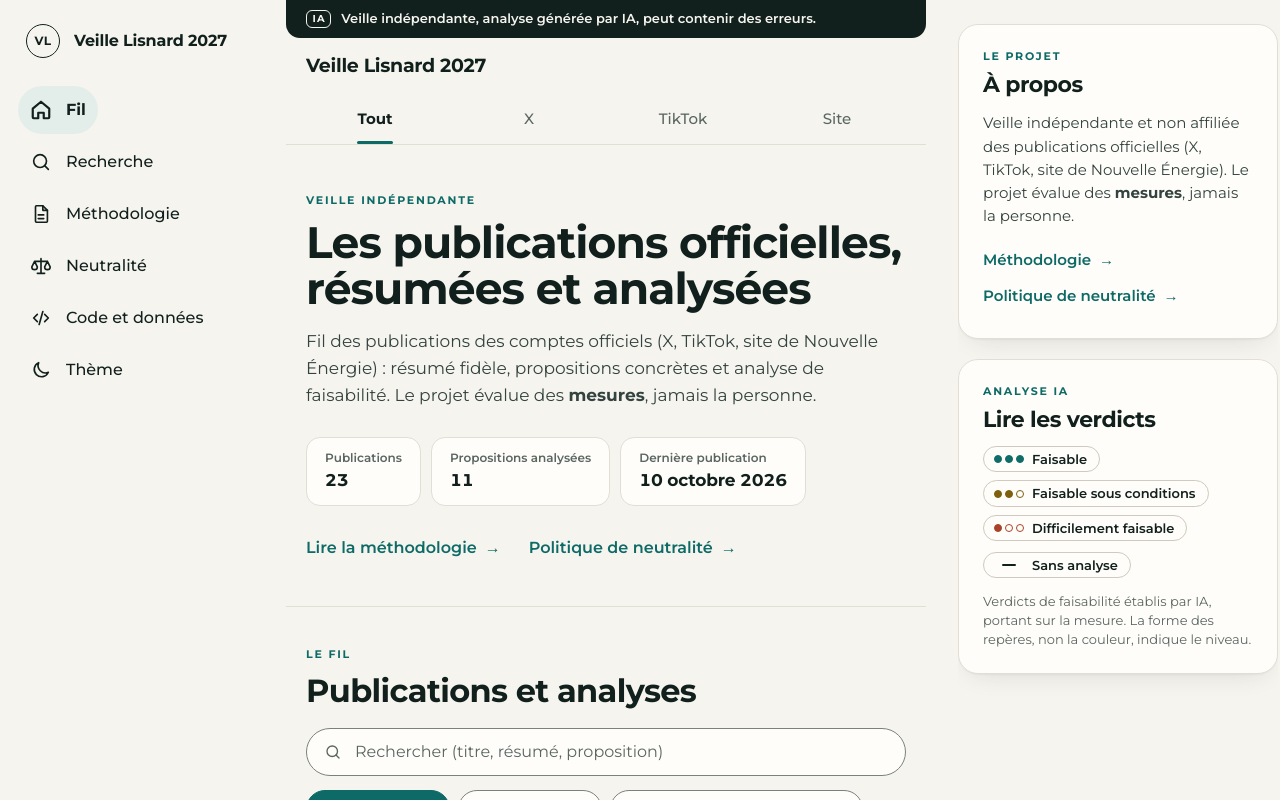
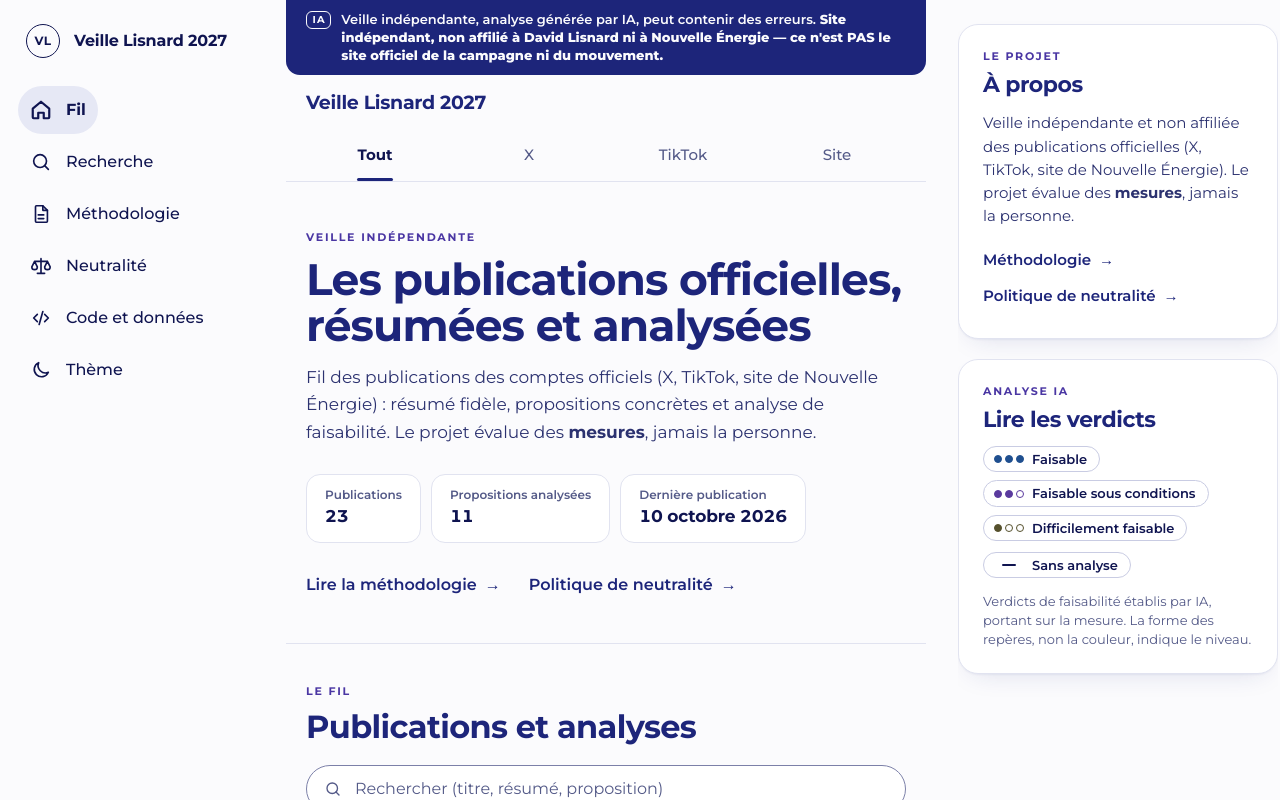
Before and after one commit to sNking06/lisnard-veille, a Next.js app in the folder web/: page / in a window 1280 px wide. Shown: the top 800 px of the page. Built offline with nearby package versions, Linux system fonts and the light colour scheme.

Commit message:
DA: palette Nouvelle Énergie (marine/kaki/blanc cassé), bandeau non affilié

```diff
--- a/web/app/globals.css
+++ b/web/app/globals.css
@@ -1,43 +1,55 @@
 /* =========================================================================
    Veille Lisnard 2027 — feuille de style
-   Ton éditorial sobre : Montserrat (titres serrés, kickers en petites capitales espacées),
-   papier chaud, encre graphite-vert, accent sarcelle, accent brique très discret.
+   Ton éditorial sobre : Montserrat (titres serrés, kickers en petites capitales espacées).
+   Palette inspirée de « Nouvelle Énergie » (couleurs seulement : ni logo, ni photo, ni affiliation) :
+   bleu marine #1d257a / bleu nuit #0f1450, violet d'accent #4a36a3, kaki #aba884 / #b0ad85.
+   Clair : fond #fbfbfd, cartes blanches à filets bleutés, titres et liens marine, boutons pleins marine,
+   boutons secondaires et filets décoratifs kaki. Le kaki n'est JAMAIS une couleur de texte sur fond clair.
+   Sombre : fond bleu nuit, cartes marine, texte #fbfbfd, liens et boutons pleins kaki (texte #0f1450).
    Mise en page « timeline » : colonne centrale, en-tête collant avec onglets, posts en cartes
    arrondies, rails latéraux en bureau, barre basse sur mobile.
    Thème clair par défaut (ou préférence système), thème sombre au choix.
-   Verdicts : même forme, même poids, même libellé typographique ; seule la teinte des repères varie,
-   à contraste équivalent. Le niveau est porté par la forme (points pleins/vides), jamais par la couleur.
-   Contrastes WCAG AA : texte ≥ 4.5:1, contrôles et bordures de contrôles ≥ 3:1.
+   Verdicts : même forme, même poids, même libellé typographique ; seule la teinte des repères varie
+   (bleu / violet / kaki foncé, ni vert ni rouge), à contraste équivalent. Le niveau est porté par la
+   forme (points pleins/vides), jamais par la couleur.
+   Contrastes WCAG AA : texte ≥ 4.5:1, contrôles et bordures de contrôles ≥ 3:1 (ratios notés en regard).
    ========================================================================= */
 
 /* ---------- Jetons (clair par défaut, y compris sans JavaScript) ---------- */
 :root {
-  --paper: #f6f4ef;
-  --surface: #fffdf9;
-  --surface-2: #efece4;
-  --hover: rgb(17 32 29 / 0.05);
-  --ink: #11201d;        /* 15:1 sur le papier */
-  --ink-2: #33433f;      /* 9.5:1 */
-  --muted: #5a6662;      /* 5.4:1 sur le papier, 4.9:1 sur surface-2 */
-  --rule: #e2ded4;
-  --rule-strong: #cfcabd;
-  --control: #7a817c;    /* bordures de contrôles : 3.7:1 sur le papier */
-  --accent: #0e6a66;     /* liens : 5.8:1 sur le papier */
-  --accent-fill: #0e6a66; /* fond des boutons pleins : texte blanc 6.4:1 */
-  --accent-fill-hover: #0b5754;
-  --on-accent: #ffffff;
-  --accent-soft: #e3eeeb;
-  --brick: #b4492f;      /* accent secondaire, très discret : 4.9:1 */
-  --ai-ink: #0e6a66;
-  --notice-bg: #11201d;  /* bandeau d'avertissement : texte 15:1 */
-  --notice-ink: #f6f4ef;
-  --header-bg: rgb(246 244 239 / 0.9);
-  --shadow: 0 1px 2px rgb(17 32 29 / 0.04), 0 10px 28px -14px rgb(17 32 29 / 0.16);
+  --paper: #fbfbfd;
+  --surface: #ffffff;
+  --surface-2: #f0f1f8;
+  --hover: rgb(29 37 122 / 0.06);
+  --ink: #0f1450;        /* texte courant : 16.4:1 sur le papier */
+  --heading: #1d257a;    /* titres : 12.7:1 sur le papier, 11.7:1 sur surface-2 */
+  --ink-2: #2c3270;      /* 10:1 */
+  --muted: #545a88;      /* 6.4:1 sur le papier, 5.8:1 sur surface-2 */
+  --rule: #e1e3f0;       /* filets bleutés (décoratifs) */
+  --rule-strong: #c9cce3;
+  --control: #7c80a8;    /* bordures de contrôles : 3.7:1 sur le papier, 3.4:1 sur surface-2 */
+  --accent: #1d257a;     /* liens : 12.7:1 sur le papier */
+  --accent-2: #4a36a3;   /* accent de titre (kickers, IA) : 8.7:1 sur le papier, 7.9:1 sur surface-2 */
+  --accent-fill: #1d257a; /* fond des boutons pleins : texte #fbfbfd 12.7:1 */
+  --accent-fill-hover: #141a5c; /* texte 15.2:1 */
+  --on-accent: #fbfbfd;
+  --accent-soft: #e6e8f5;
+  --kaki: #aba884;       /* filets et fonds uniquement, jamais en texte sur fond clair */
+  --btn2-bg: #aba884;    /* bouton secondaire : texte #0f1450 7:1 */
+  --btn2-bg-hover: #b9b692; /* texte 8.2:1 */
+  --btn2-ink: #0f1450;
+  --btn2-border: #7a7650; /* 4.5:1 sur le papier */
+  --target: #4a36a3;     /* contour de la publication ciblée par une ancre */
+  --ai-ink: #4a36a3;
+  --notice-bg: #1d257a;  /* bandeau d'avertissement : aplat marine, texte 12.7:1 */
+  --notice-ink: #fbfbfd;
+  --header-bg: rgb(251 251 253 / 0.9);
+  --shadow: 0 1px 2px rgb(29 37 122 / 0.05), 0 10px 28px -14px rgb(29 37 122 / 0.18);
 
-  /* Teintes des repères de verdict : contraste équivalent (≈ 5:1 sur les surfaces). */
-  --v-3: #0f6c68;
-  --v-2: #7d5f0e;
-  --v-1: #a8432b;
+  /* Teintes des repères de verdict : contraste équivalent (≈ 8.2:1 sur blanc, 7.3:1 sur surface-2). */
+  --v-3: #1f4f8f;        /* bleu : 8.2:1 */
+  --v-2: #5a3a9e;        /* violet : 8.3:1 */
+  --v-1: #55502c;        /* kaki foncé : 8.2:1 (repère graphique, pas du texte) */
 
   --sans: var(--font-sans), "Montserrat", -apple-system, BlinkMacSystemFont, "Segoe UI", Roboto, Helvetica, Arial, sans-serif;
   --mono: ui-monospace, SFMono-Regular, Menlo, Consolas, "Liberation Mono", monospace;
@@ -53,31 +65,39 @@
 }
 
 :root[data-theme="dark"] {
-  --paper: #0e1715;
-  --surface: #15201d;
-  --surface-2: #1c2926;
-  --hover: rgb(236 235 229 / 0.06);
-  --ink: #ecebe5;        /* 15:1 sur le papier */
-  --ink-2: #c8ccc6;
-  --muted: #97a29e;      /* 7:1 sur le papier, 6:1 sur surface-2 */
-  --rule: #26332f;
-  --rule-strong: #384743;
-  --control: #6d7a76;    /* 4:1 sur le papier, 3.4:1 sur surface-2 */
-  --accent: #5fc4bd;     /* 8.7:1 sur le papier */
-  --accent-fill: #5fc4bd; /* texte sombre 8.9:1 */
-  --accent-fill-hover: #7dd2cc;
-  --on-accent: #0b1a18;
-  --accent-soft: #14302c;
-  --brick: #e9967d;
-  --ai-ink: #5fc4bd;
-  --notice-bg: #5fc4bd;
-  --notice-ink: #0b1a18;
-  --header-bg: rgb(14 23 21 / 0.88);
-  --shadow: 0 1px 0 rgb(255 255 255 / 0.03) inset, 0 12px 28px -16px rgb(0 0 0 / 0.7);
+  --paper: #0f1450;
+  --surface: #1d257a;    /* cartes marine */
+  --surface-2: #161c5e;  /* encarts dans les cartes */
+  --hover: rgb(251 251 253 / 0.07);
+  --ink: #fbfbfd;        /* 16.4:1 sur le papier, 12.7:1 sur les cartes */
+  --heading: #fbfbfd;
+  --ink-2: #dcdef0;      /* 9.9:1 sur les cartes */
+  --muted: #b9bddf;      /* 7.1:1 sur les cartes, 9.2:1 sur le papier */
+  --rule: #2c3590;
+  --rule-strong: #424ca8;
+  --control: #8a90c8;    /* 4.3:1 sur les cartes, 5.6:1 sur le papier */
+  --accent: #c9c69f;     /* liens kaki clair : 7.5:1 sur les cartes, 9.8:1 sur le papier */
+  --accent-2: #c9c69f;
+  --accent-fill: #b0ad85; /* boutons pleins kaki : texte #0f1450 7.4:1 */
+  --accent-fill-hover: #c9c69f; /* texte 9.8:1 */
+  --on-accent: #0f1450;
+  --accent-soft: #28308a;
+  --kaki: #b0ad85;
+  --btn2-bg: transparent; /* bouton secondaire : contour kaki 5.7:1 sur les cartes, texte clair */
+  --btn2-bg-hover: rgb(251 251 253 / 0.07);
+  --btn2-ink: #fbfbfd;
+  --btn2-border: #b0ad85;
+  --target: #c9c69f;
+  --ai-ink: #c9c69f;
+  --notice-bg: #b0ad85;  /* bandeau : aplat kaki, texte #0f1450 7.4:1 */
+  --notice-ink: #0f1450;
+  --header-bg: rgb(15 20 80 / 0.9);
+  --shadow: 0 1px 0 rgb(255 255 255 / 0.04) inset, 0 12px 28px -16px rgb(0 0 0 / 0.6);
 
-  --v-3: #5fc4bd;
-  --v-2: #d4b15a;
-  --v-1: #e9967d;
+  /* Contraste équivalent (≈ 6.6–6.9:1 sur les cartes, ≈ 8:1 sur surface-2). */
+  --v-3: #9db7f5;        /* bleu clair : 6.6:1 */
+  --v-2: #c4b3f2;        /* lavande : 6.9:1 */
+  --v-1: #c0bc92;        /* kaki clair : 6.8:1 */
   color-scheme: dark;
 }
 
@@ -175,7 +195,7 @@ code {
 /* ---------- Hiérarchie éditoriale : kicker > titre > chapô > « en savoir plus » ---------- */
 .kicker {
   margin: 0 0 12px;
-  color: var(--accent);
+  color: var(--accent-2);
   font-size: 0.6875rem;   /* 11 px */
   font-weight: 700;
   line-height: 1.3;
@@ -184,7 +204,7 @@ code {
 }
 .display {
   margin: 0;
-  color: var(--ink);
+  color: var(--heading);
   font-size: clamp(1.875rem, 1.35rem + 2.2vw, 2.75rem);
   font-weight: 700;
   line-height: 1.05;
@@ -192,6 +212,7 @@ code {
 }
 .section-title {
   margin: 0;
+  color: var(--heading);
   font-size: clamp(1.5rem, 1.25rem + 1vw, 2rem);
   font-weight: 700;
   line-height: 1.08;
@@ -383,10 +404,10 @@ code {
   border-radius: var(--radius);
   box-shadow: var(--shadow);
 }
-.panel h2 { margin: 0 0 14px; font-size: 1.375rem; font-weight: 700; line-height: 1.1; letter-spacing: -0.02em; }
+.panel h2 { margin: 0 0 14px; color: var(--heading); font-size: 1.375rem; font-weight: 700; line-height: 1.1; letter-spacing: -0.02em; }
 .panel p { margin: 0 0 14px; color: var(--ink-2); font-size: 0.9375rem; line-height: 1.55; }
 .panel p:last-child { margin-bottom: 0; }
-.panel .kicker { margin-bottom: 10px; color: var(--accent); font-size: 0.6875rem; line-height: 1.3; }
+.panel .kicker { margin-bottom: 10px; color: var(--accent-2); font-size: 0.6875rem; line-height: 1.3; }
 .panel-links { display: flex; flex-wrap: wrap; gap: 0 20px; }
 .panel-note, .panel .panel-note { margin: 0; font-size: 0.8125rem; color: var(--muted); line-height: 1.45; }
 .legend { list-style: none; margin: 0 0 14px; padding: 0; display: flex; flex-wrap: wrap; gap: 8px; }
@@ -416,10 +437,11 @@ code {
   .col-head { background: var(--header-bg); -webkit-backdrop-filter: blur(14px); backdrop-filter: blur(14px); }
 }
 
-/* Bandeau permanent d'avertissement IA : aplat contrasté, toujours visible. */
+/* Bandeau permanent (IA + non-affiliation) : aplat plein marine (kaki en sombre), toujours visible
+   en haut ; le texte passe à la ligne sur mobile, rien n'est tronqué. */
 .notice {
   display: flex;
-  align-items: center;
+  align-items: flex-start;
   gap: 10px;
   margin: 0;
   padding: 10px var(--pad);
@@ -427,8 +449,11 @@ code {
   color: var(--notice-ink);
   font-size: 0.8125rem;
   font-weight: 600;
-  line-height: 1.35;
+  line-height: 1.4;
 }
+.notice .ai-tag { margin-top: 0.1em; }
+.notice-text { min-width: 0; }
+.notice-text strong { font-weight: 800; }
 @media (min-width: 45rem) {
   .notice { border-radius: 0 0 var(--radius-sm) var(--radius-sm); }
 }
@@ -456,6 +481,7 @@ code {
 }
 .col-title h1 {
   margin: 0;
+  color: var(--heading);
   min-width: 0;
   font-size: 1.1875rem;
   font-weight: 700;
@@ -552,6 +578,9 @@ code {
   transition: background-color 0.2s var(--ease), border-color 0.2s var(--ease);
 }
 .btn:hover { background: var(--hover); text-decoration: none; }
+/* Secondaire : aplat kaki et texte bleu nuit en clair ; contour kaki et texte clair en sombre. */
+.btn-secondary { border-color: var(--btn2-border); background: var(--btn2-bg); color: var(--btn2-ink); }
+.btn-secondary:hover { background: var(--btn2-bg-hover); color: var(--btn2-ink); }
 .btn-primary { border-color: var(--accent-fill); background: var(--accent-fill); color: var(--on-accent); }
 .btn-primary:hover { background: var(--accent-fill-hover); border-color: var(--accent-fill-hover); color: var(--on-accent); }
 @media (forced-colors: active) {
@@ -688,7 +717,7 @@ code {
   border-radius: var(--radius);
   box-shadow: var(--shadow);
 }
-.post:target { border-color: var(--brick); box-shadow: 0 0 0 1px var(--brick), var(--shadow); }
+.post:target { border-color: var(--target); box-shadow: 0 0 0 1px var(--target), var(--shadow); }
 
 .avatar {
   width: 44px;
@@ -717,6 +746,7 @@ code {
 .post-name { color: var(--ink); font-weight: 700; }
 .post-title {
   margin: 4px 0 6px;
+  color: var(--heading);
   font-size: 1.25rem;
   font-weight: 700;
   line-height: 1.15;
@@ -730,7 +760,7 @@ code {
 .quote {
   margin: 14px 0 0;
   padding: 2px 0 2px 16px;
-  border-left: 2px solid var(--brick);
+  border-left: 3px solid var(--kaki); /* filet kaki décoratif */
   color: var(--ink-2);
 }
 .quote p { margin: 4px 0; }
@@ -806,11 +836,11 @@ code {
 
 .detail-prop { padding: 16px 0; }
 .detail-prop + .detail-prop { border-top: 1px solid var(--rule); }
-.detail-title { margin: 0 0 10px; font-size: 1rem; font-weight: 700; line-height: 1.3; letter-spacing: -0.01em; }
+.detail-title { margin: 0 0 10px; color: var(--heading); font-size: 1rem; font-weight: 700; line-height: 1.3; letter-spacing: -0.01em; }
 .detail-n {
   display: block;
   margin-bottom: 4px;
-  color: var(--accent);
+  color: var(--accent-2);
   font-size: 0.6875rem;
   font-weight: 700;
   letter-spacing: 0.16em;
@@ -909,7 +939,7 @@ code {
 .doc-src { margin-top: 20px; font-size: 0.875rem; }
 
 .prose { line-height: 1.65; }
-.prose h2, .prose h3, .prose h4, .prose h5, .prose h6 { color: var(--ink); line-height: 1.2; font-weight: 700; letter-spacing: -0.015em; }
+.prose h2, .prose h3, .prose h4, .prose h5, .prose h6 { color: var(--heading); line-height: 1.2; font-weight: 700; letter-spacing: -0.015em; }
 .prose h2 { margin: 0 0 20px; font-size: clamp(1.5rem, 1.25rem + 1vw, 2rem); line-height: 1.08; letter-spacing: -0.02em; }
 .prose h3 { margin: 36px 0 10px; font-size: 1.25rem; }
 .prose h4 { margin: 28px 0 8px; font-size: 1.0625rem; }
@@ -919,7 +949,7 @@ code {
 .prose li { margin: 6px 0; }
 .prose li > ul, .prose li > ol { margin: 6px 0 0; }
 .prose li::marker { color: var(--muted); }
-.prose blockquote { margin: 20px 0; padding: 2px 0 2px 16px; border-left: 2px solid var(--brick); color: var(--ink-2); }
+.prose blockquote { margin: 20px 0; padding: 2px 0 2px 16px; border-left: 3px solid var(--kaki); color: var(--ink-2); }
 .prose blockquote p:last-child { margin-bottom: 0; }
 .prose pre {
   margin: 20px 0;
@@ -949,7 +979,7 @@ code {
 }
 .site-footer p { margin: 0 0 12px; }
 .site-footer .kicker { margin-bottom: 8px; font-size: 0.6875rem; }
-.foot-brand { color: var(--ink); font-size: 1.375rem; font-weight: 700; line-height: 1.1; letter-spacing: -0.02em; margin-bottom: 16px !important; }
+.foot-brand { color: var(--heading); font-size: 1.375rem; font-weight: 700; line-height: 1.1; letter-spacing: -0.02em; margin-bottom: 16px !important; }
 .foot-links { list-style: none; display: flex; flex-wrap: wrap; gap: 0 18px; margin: 4px 0 16px; padding: 0; }
 .foot-links li { display: inline-flex; align-items: center; gap: 4px; min-height: 36px; }
 .foot-links a { color: var(--ink-2); font-weight: 500; }
--- a/web/app/layout.tsx
+++ b/web/app/layout.tsx
@@ -17,8 +17,8 @@ export const metadata: Metadata = {
 
 export const viewport: Viewport = {
   themeColor: [
-    { media: "(prefers-color-scheme: light)", color: "#f6f4ef" },
-    { media: "(prefers-color-scheme: dark)", color: "#0e1715" },
+    { media: "(prefers-color-scheme: light)", color: "#fbfbfd" },
+    { media: "(prefers-color-scheme: dark)", color: "#0f1450" },
   ],
 };
 
--- a/web/components/ColumnHeader.tsx
+++ b/web/components/ColumnHeader.tsx
@@ -3,13 +3,19 @@ import type { ReactNode } from "react";
 import { SITE_TITLE } from "@/lib/site";
 import StickyOffset from "./StickyOffset";
 
-/** En-tête collant de la colonne : bandeau d'avertissement permanent, titre de page, onglets éventuels. */
+/** En-tête collant de la colonne : bandeau permanent (IA, non-affiliation), titre de page, onglets éventuels. */
 export default function ColumnHeader({ title, children }: { title: ReactNode; children?: ReactNode }) {
   return (
     <div className="col-head">
       <p className="notice" role="note">
         <span className="ai-tag" aria-hidden="true">IA</span>
-        <span>Veille indépendante, analyse générée par IA, peut contenir des erreurs.</span>
+        <span className="notice-text">
+          Veille indépendante, analyse générée par IA, peut contenir des erreurs.{" "}
+          <strong>
+            Site indépendant, non affilié à David Lisnard ni à Nouvelle Énergie — ce n&apos;est PAS le site officiel
+            de la campagne ni du mouvement.
+          </strong>
+        </span>
       </p>
       <div className="col-title">
         <Link href="/" className="col-brand" aria-label={`${SITE_TITLE}, accueil`}>
--- a/web/components/Feed.tsx
+++ b/web/components/Feed.tsx
@@ -124,7 +124,7 @@ export default function Feed({ title, entries, children }: { title: string; entr
         ) : (
           <div className="empty">
             <p>Aucune publication ne correspond à ces critères.</p>
-            <button type="button" className="btn" onClick={reset}>Réinitialiser les filtres</button>
+            <button type="button" className="btn btn-secondary" onClick={reset}>Réinitialiser les filtres</button>
           </div>
         )}
       </section>
```
Also changed, not shown: 1 other file (tests, documents, lock files or other folders).
